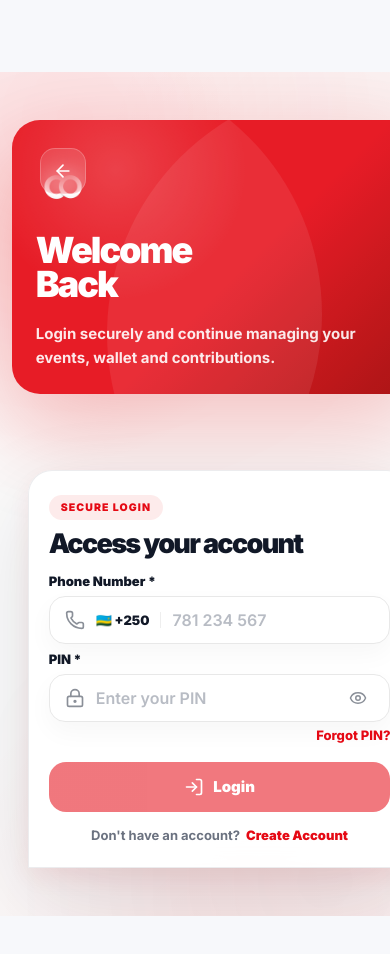
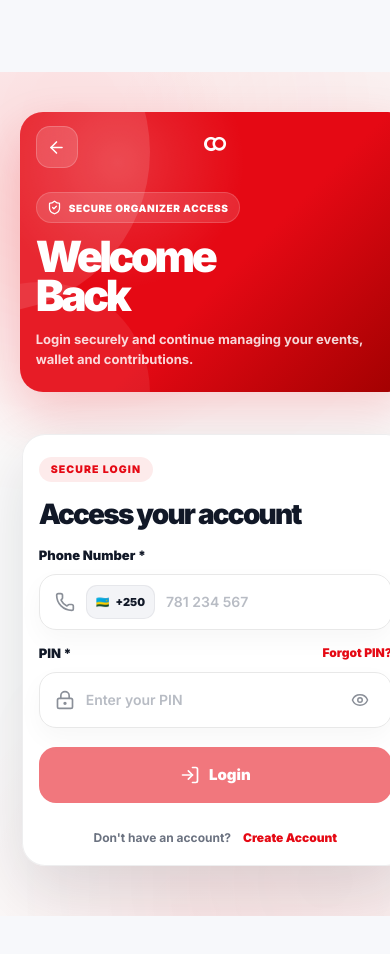
Before and after one commit to Nyiridandi1/contriba-web, a React (Vite) app: page /login in a window 390 px wide. Shown: the top 954 px of the page. Built offline with nearby package versions, Linux system fonts and the light colour scheme; no server answers.

Commit message:
feat: polish premium mobile login experience

```diff
--- a/src/webapp/pages/Login.css
+++ b/src/webapp/pages/Login.css
@@ -1,7 +1,325 @@
-/* =========================================
-   CONTRIBA LOGIN PAGE
-========================================= */
+/* ==========================================================
+   CONTRIBA LOGIN — FINAL MOBILE FIX
+========================================================== */
+
+.login-intro,
+.login-card {
+  box-sizing: border-box;
+}
+
+/* Force the AuthLayout spacing to stay compact on login */
+.auth-layout:has(.login-intro),
+.auth-page:has(.login-intro),
+.auth-shell:has(.login-intro),
+.auth-container:has(.login-intro),
+.auth-wrapper:has(.login-intro) {
+  gap: 14px !important;
+  row-gap: 14px !important;
+}
+
+.login-intro {
+  position: relative;
+  overflow: hidden;
+  isolation: isolate;
+}
+
+.login-intro::before,
+.login-intro::after {
+  content: "";
+  position: absolute;
+  z-index: -1;
+  pointer-events: none;
+  border-radius: 999px;
+}
+
+.login-intro::before {
+  width: 320px;
+  height: 320px;
+  right: -120px;
+  top: -120px;
+  background: rgba(255, 255, 255, 0.12);
+}
+
+.login-intro::after {
+  width: 220px;
+  height: 220px;
+  left: -90px;
+  bottom: -110px;
+  background: rgba(255, 255, 255, 0.08);
+}
+
+.login-intro-top {
+  position: relative;
+  z-index: 3;
+  min-height: 44px;
+  margin-bottom: 28px;
+}
+
+.login-back {
+  position: absolute !important;
+  left: 0 !important;
+  top: 0 !important;
+  z-index: 4 !important;
+  width: 42px !important;
+  height: 42px !important;
+  min-width: 42px !important;
+  min-height: 42px !important;
+  display: grid !important;
+  place-items: center !important;
+  padding: 0 !important;
+  border-radius: 14px !important;
+  color: #ffffff !important;
+  background: rgba(255, 255, 255, 0.15) !important;
+  border: 1px solid rgba(255, 255, 255, 0.2) !important;
+  text-decoration: none !important;
+  backdrop-filter: blur(16px);
+}
+
+.login-brand {
+  position: absolute !important;
+  left: 50% !important;
+  top: 2px !important;
+  z-index: 3 !important;
+  transform: translateX(-50%) !important;
+  display: inline-flex !important;
+  align-items: center !important;
+  justify-content: center !important;
+  gap: 8px !important;
+  color: #ffffff !important;
+  text-decoration: none !important;
+  font-size: 15px !important;
+  font-weight: 950 !important;
+  white-space: nowrap !important;
+}
+
+.login-logo-icon {
+  width: 32px !important;
+  height: 32px !important;
+  object-fit: contain !important;
+  filter: brightness(0) invert(1);
+}
+
+.login-intro-copy {
+  position: relative;
+  z-index: 2;
+  max-width: 620px;
+}
+
+.login-eyebrow {
+  width: fit-content;
+  display: inline-flex;
+  align-items: center;
+  gap: 7px;
+  margin-bottom: 14px;
+  padding: 7px 10px;
+  border-radius: 999px;
+  color: #ffffff;
+  background: rgba(255, 255, 255, 0.13);
+  border: 1px solid rgba(255, 255, 255, 0.16);
+  font-size: 10px;
+  font-weight: 950;
+  text-transform: uppercase;
+  letter-spacing: 0.06em;
+}
+
+.login-intro h1 {
+  margin: 0;
+  font-size: clamp(48px, 7vw, 78px);
+  line-height: 0.9;
+  letter-spacing: -0.08em;
+}
+
+.login-intro p {
+  max-width: 560px;
+  margin: 18px 0 0;
+  color: rgba(255, 255, 255, 0.84);
+  font-size: 15px;
+  line-height: 1.6;
+  font-weight: 650;
+}
 
 .login-card {
-  max-width: 490px;
+  position: relative;
+  z-index: 2;
+  width: min(100%, 500px);
+  max-width: 500px;
+  padding: 30px;
+  border-radius: 30px !important;
+  background: rgba(255, 255, 255, 0.97) !important;
+  border: 1px solid rgba(17, 24, 39, 0.07);
+  box-shadow: 0 24px 64px rgba(17, 24, 39, 0.13);
+  backdrop-filter: blur(20px);
 }
+
+.login-card h2 {
+  margin: 10px 0 22px;
+  font-size: clamp(29px, 3vw, 38px);
+  line-height: 0.98;
+  letter-spacing: -0.065em;
+}
+
+.login-form {
+  gap: 11px;
+}
+
+.login-label-row {
+  display: flex;
+  align-items: center;
+  justify-content: space-between;
+  gap: 14px;
+  margin-top: 4px;
+}
+
+.login-label-row label {
+  margin: 0 !important;
+}
+
+.login-forgot-link {
+  color: #e50914;
+  text-decoration: none;
+  font-size: 12px;
+  font-weight: 900;
+}
+
+.login-input {
+  min-height: 56px !important;
+  border-radius: 17px !important;
+}
+
+.login-input:focus-within {
+  border-color: rgba(229, 9, 20, 0.4) !important;
+  box-shadow: 0 0 0 4px rgba(229, 9, 20, 0.08);
+}
+
+.login-country {
+  min-height: 34px;
+  display: inline-flex !important;
+  align-items: center;
+  gap: 6px;
+  padding: 0 9px;
+  border-radius: 11px;
+  color: #111827;
+  background: #f3f4f7;
+  border: 1px solid rgba(17, 24, 39, 0.06);
+  white-space: nowrap;
+  font-size: 11px;
+  font-weight: 900;
+}
+
+.login-input input {
+  min-width: 0;
+  font-size: 14px !important;
+}
+
+.login-message {
+  margin: 4px 0 0 !important;
+  padding: 11px 13px;
+  border-radius: 13px;
+  color: #b42318;
+  background: #fff1f0;
+  border: 1px solid rgba(180, 35, 24, 0.12);
+  font-size: 12px;
+  line-height: 1.45;
+  font-weight: 800;
+}
+
+.login-submit {
+  min-height: 56px !important;
+  margin-top: 8px;
+  border-radius: 17px !important;
+  box-shadow: 0 18px 34px rgba(229, 9, 20, 0.23);
+}
+
+.login-switch {
+  margin-top: 16px !important;
+}
+
+/* ==========================================================
+   MOBILE
+========================================================== */
+
+@media (max-width: 768px) {
+  .login-intro {
+    width: calc(100% - 24px) !important;
+    max-width: none !important;
+    min-height: 0 !important;
+    margin: 12px 12px 0 !important;
+    padding: 16px 18px 24px !important;
+    border-radius: 26px !important;
+    box-shadow: 0 20px 48px rgba(229, 9, 20, 0.18);
+  }
+
+  .login-intro-top {
+    margin-bottom: 24px !important;
+  }
+
+  .login-intro h1 {
+    font-size: 46px !important;
+  }
+
+  .login-intro p {
+    margin-top: 14px !important;
+    font-size: 13px !important;
+  }
+
+  .login-card {
+    width: calc(100% - 32px) !important;
+    max-width: none !important;
+    margin: 14px 16px 24px !important;
+    padding: 22px 16px 20px !important;
+    border-radius: 26px !important;
+  }
+
+  .login-card h2 {
+    margin: 9px 0 18px !important;
+    font-size: 28px !important;
+  }
+
+  .login-switch {
+    display: flex;
+    flex-wrap: wrap;
+    justify-content: center;
+    gap: 4px 6px;
+    text-align: center;
+    font-size: 12px !important;
+  }
+}
+
+@media (max-width: 420px) {
+  .login-intro {
+    width: calc(100% - 16px) !important;
+    margin: 8px 8px 0 !important;
+    padding: 14px 16px 22px !important;
+    border-radius: 23px !important;
+  }
+
+  .login-intro-top {
+    margin-bottom: 22px !important;
+  }
+
+  .login-intro h1 {
+    font-size: 43px !important;
+  }
+
+  .login-card {
+    width: calc(100% - 20px) !important;
+    margin: 12px 10px 18px !important;
+    border-radius: 23px !important;
+  }
+}
+
+html[data-theme="dark"] .login-card {
+  background: rgba(24, 24, 30, 0.97) !important;
+  border-color: rgba(255, 255, 255, 0.08) !important;
+  box-shadow: 0 28px 80px rgba(0, 0, 0, 0.42) !important;
+}
+
+html[data-theme="dark"] .login-card h2 {
+  color: #ffffff !important;
+}
+
+html[data-theme="dark"] .login-country {
+  color: #ffffff;
+  background: #24242c;
+  border-color: rgba(255, 255, 255, 0.07);
+}
--- a/src/webapp/pages/Login.jsx
+++ b/src/webapp/pages/Login.jsx
@@ -7,6 +7,7 @@ import {
   LockKeyhole,
   LogIn,
   Phone,
+  ShieldCheck,
 } from "lucide-react";
 
 import { useAuth } from "../context/AuthContext";
@@ -29,8 +30,8 @@ function Login() {
   const canSubmit =
     phone.trim().length >= 8 && pin.trim().length >= 4 && !loading;
 
-  async function handleSubmit(e) {
-    e.preventDefault();
+  async function handleSubmit(event) {
+    event.preventDefault();
     setMessage("");
 
     if (!canSubmit) {
@@ -54,12 +55,26 @@ function Login() {
 
   return (
     <AuthLayout>
-      <div className="auth-intro">
-        <Link to="/" className="auth-back" aria-label="Back to home">
-          <ArrowLeft size={20} />
+      <section className="auth-intro login-intro">
+        <div className="login-intro-top">
+          <Link to="/" className="auth-back login-back" aria-label="Back to home">
+            <ArrowLeft size={19} />
           </Link>
 
-        <img src={logoIcon} alt="Contriba" className="auth-logo-icon" />
+          <Link to="/" className="login-brand" aria-label="Contriba home">
+  <img
+    src={logoIcon}
+    alt="Contriba"
+    className="auth-logo-icon login-logo-icon login-logo-large"
+  />
+</Link>
+        </div>
+
+        <div className="login-intro-copy">
+          <span className="login-eyebrow">
+            <ShieldCheck size={15} />
+            Secure organizer access
+          </span>
 
           <h1>
             Welcome
@@ -72,89 +87,87 @@ function Login() {
             contributions.
           </p>
         </div>
+      </section>
 
-      <div className="auth-form-card login-card">
+      <section className="auth-form-card login-card">
         <span className="auth-mini-label">Secure Login</span>
 
         <h2>Access your account</h2>
 
-        <form onSubmit={handleSubmit} className="auth-form">
-          <label>Phone Number *</label>
+        <form onSubmit={handleSubmit} className="auth-form login-form">
+          <label htmlFor="login-phone">Phone Number *</label>
 
-          <div className="auth-input">
+          <div className="auth-input login-input">
             <Phone size={20} />
-            <span className="auth-country">🇷🇼 +250</span>
+
+            <span className="auth-country login-country">
+              <span aria-hidden="true">🇷🇼</span>
+              +250
+            </span>
 
             <input
+              id="login-phone"
               type="tel"
+              inputMode="numeric"
+              autoComplete="tel"
               placeholder="781 234 567"
               value={phone}
-              onChange={(e) => setPhone(e.target.value)}
+              onChange={(event) => setPhone(event.target.value)}
             />
           </div>
 
-          <label>PIN *</label>
+          <div className="login-label-row">
+            <label htmlFor="login-pin">PIN *</label>
+            <Link to="/forgot-pin" className="login-forgot-link">
+              Forgot PIN?
+            </Link>
+          </div>
 
-          <div className="auth-input">
+          <div className="auth-input login-input">
             <LockKeyhole size={20} />
 
             <input
+              id="login-pin"
               type={showPin ? "text" : "password"}
+              inputMode="numeric"
+              autoComplete="current-password"
               placeholder="Enter your PIN"
               value={pin}
               maxLength={6}
-              onChange={(e) => setPin(e.target.value)}
+              onChange={(event) => setPin(event.target.value)}
             />
 
             <button
               type="button"
               className="auth-eye-button"
-              onClick={() => setShowPin(!showPin)}
-              aria-label="Toggle PIN visibility"
+              onClick={() => setShowPin((current) => !current)}
+              aria-label={showPin ? "Hide PIN" : "Show PIN"}
             >
               {showPin ? <EyeOff size={18} /> : <Eye size={18} />}
             </button>
           </div>
 
-          {/* NEW FORGOT PIN LINK */}
-          <div
-            style={{
-              display: "flex",
-              justifyContent: "flex-end",
-              marginTop: "-2px",
-              marginBottom: "6px",
-            }}
-          >
-            <Link
-              to="/forgot-pin"
-              style={{
-                color: "#E50914",
-                textDecoration: "none",
-                fontWeight: 800,
-                fontSize: "13px",
-              }}
-            >
-              Forgot PIN?
-            </Link>
-          </div>
-
-          {message && <p className="auth-message">{message}</p>}
+          {message && (
+            <p className="auth-message login-message" role="alert">
+              {message}
+            </p>
+          )}
 
           <button
             type="submit"
-            className="auth-submit"
+            className="auth-submit login-submit"
             disabled={!canSubmit}
           >
             <LogIn size={20} />
             {loading ? "Logging in..." : "Login"}
           </button>
 
-          <p className="auth-switch">
+          <p className="auth-switch login-switch">
             Don&apos;t have an account?
             <Link to="/register">Create Account</Link>
           </p>
         </form>
-      </div>
+      </section>
     </AuthLayout>
   );
 }
```
Lines whose indentation alone changed are shown as unchanged.
